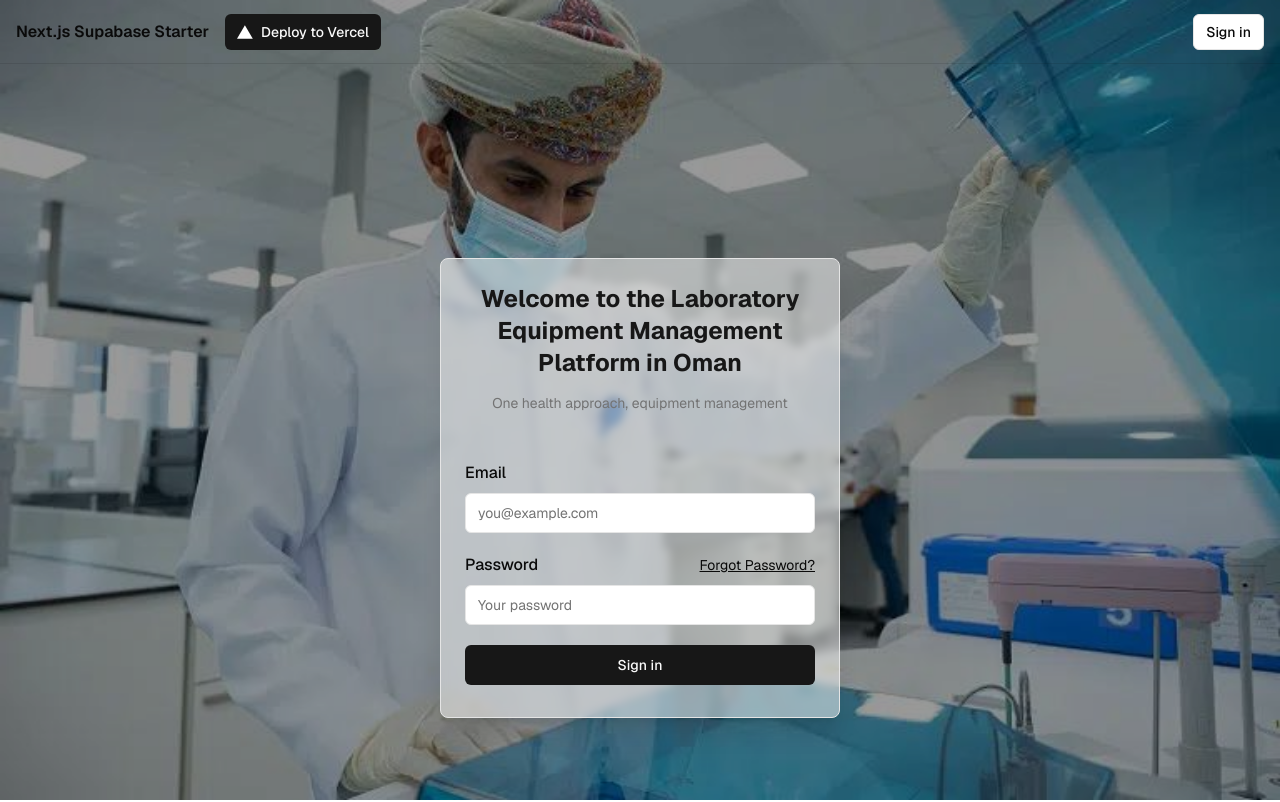
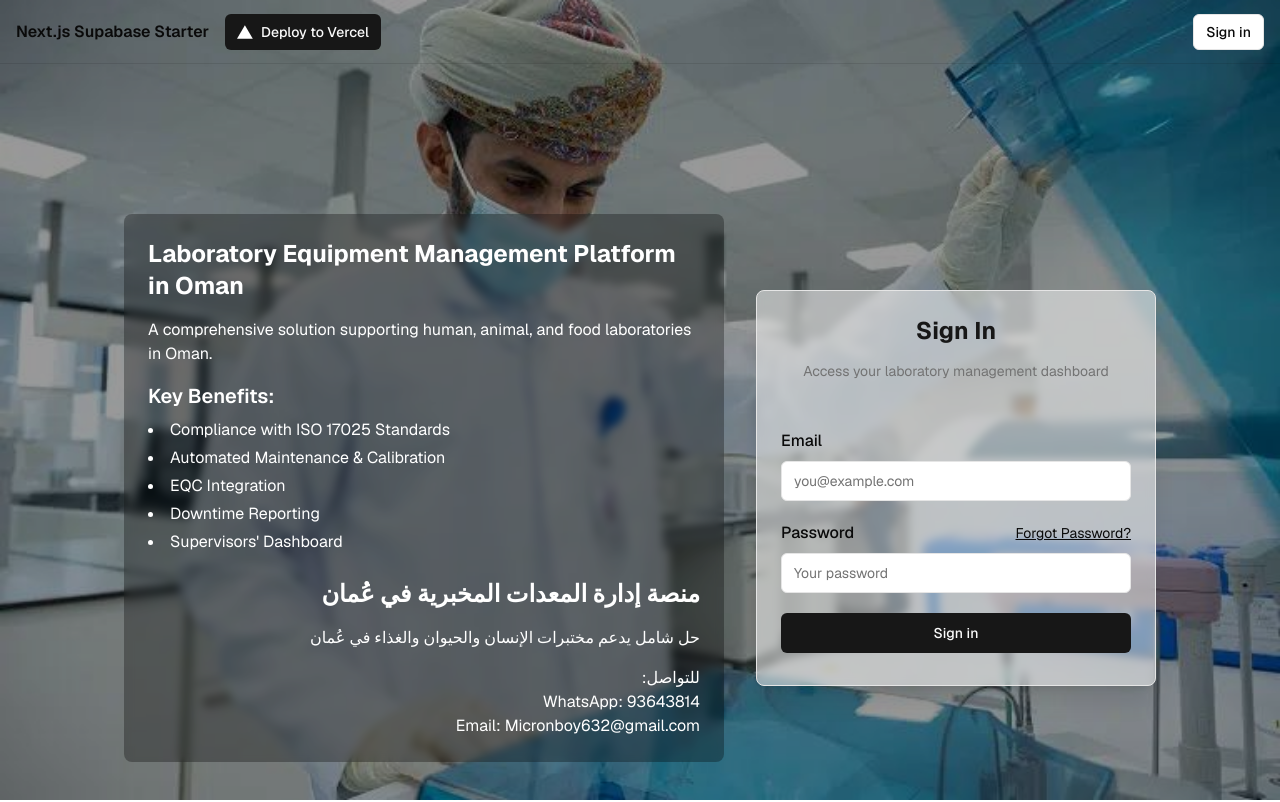
Before and after one commit to AhmedAlsudairy/labs, a Next.js app: page /sign-in in a window 1280 px wide. Shown: the top 802 px of the page. Built offline with nearby package versions, Linux system fonts and the light colour scheme; no server answers.

Commit message:
first commit

```diff
--- a/app/(auth-pages)/sign-in/page.tsx
+++ b/app/(auth-pages)/sign-in/page.tsx
@@ -9,7 +9,6 @@ import Link from "next/link";
 export default function Login({ searchParams }: { searchParams: Message }) {
   return (
     <div className="min-h-screen w-full flex items-center justify-center">
-      {/* Background image with overlay */}
       <div className="fixed inset-0 -z-10">
         <div
           className="absolute inset-0 w-full h-full bg-[url('/sign_in.jpeg')] bg-cover bg-center bg-no-repeat bg-fixed"
@@ -18,15 +17,43 @@ export default function Login({ searchParams }: { searchParams: Message }) {
         <div className="absolute inset-0 bg-black/40 dark:bg-black/60" />
       </div>
 
-      {/* Content */}
-      <div className="w-full max-w-7xl mx-auto flex items-center justify-center p-4">
-        <Card className="w-full max-w-[400px] mx-auto bg-white/50 dark:bg-gray-900/50 backdrop-blur-sm shadow-xl transition-colors duration-300">
+      <div className="w-full max-w-7xl mx-auto flex flex-col lg:flex-row items-center justify-center gap-8 p-4">
+        {/* Information Panel */}
+        <div className="w-full max-w-[600px] text-white">
+          <div className="bg-black/30 backdrop-blur-sm p-6 rounded-lg">
+            <h2 className="text-2xl font-bold mb-4">Laboratory Equipment Management Platform in Oman</h2>
+            <p className="mb-4">A comprehensive solution supporting human, animal, and food laboratories in Oman.</p>
+
+            <h3 className="text-xl font-semibold mb-2">Key Benefits:</h3>
+            <ul className="list-disc list-inside mb-4 space-y-1">
+              <li>Compliance with ISO 17025 Standards</li>
+              <li>Automated Maintenance & Calibration</li>
+              <li>EQC Integration</li>
+              <li>Downtime Reporting</li>
+              <li>Supervisors' Dashboard</li>
+            </ul>
+
+            <div className="mt-6 text-right" dir="rtl">
+              <h2 className="text-2xl font-bold mb-4">منصة إدارة المعدات المخبرية في عُمان</h2>
+              <p className="mb-4">حل شامل يدعم مختبرات الإنسان والحيوان والغذاء في عُمان</p>
+
+              <div className="mt-4">
+                <p>للتواصل:</p>
+                <p>WhatsApp: 93643814</p>
+                <p>Email: Micronboy632@gmail.com</p>
+              </div>
+            </div>
+          </div>
+        </div>
+
+        {/* Login Card */}
+        <Card className="w-full max-w-[400px] bg-white/50 dark:bg-gray-900/50 backdrop-blur-sm shadow-xl transition-colors duration-300">
           <CardHeader className="text-center p-4 sm:p-6">
             <h1 className="text-xl sm:text-2xl font-bold text-primary mb-2 dark:text-white">
-              Welcome to the Laboratory Equipment Management Platform in Oman
+              Sign In
             </h1>
             <p className="text-xs sm:text-sm text-muted-foreground">
-              One health approach, equipment management
+              Access your laboratory management dashboard
             </p>
           </CardHeader>
           <CardContent className="p-4 sm:p-6">
```
